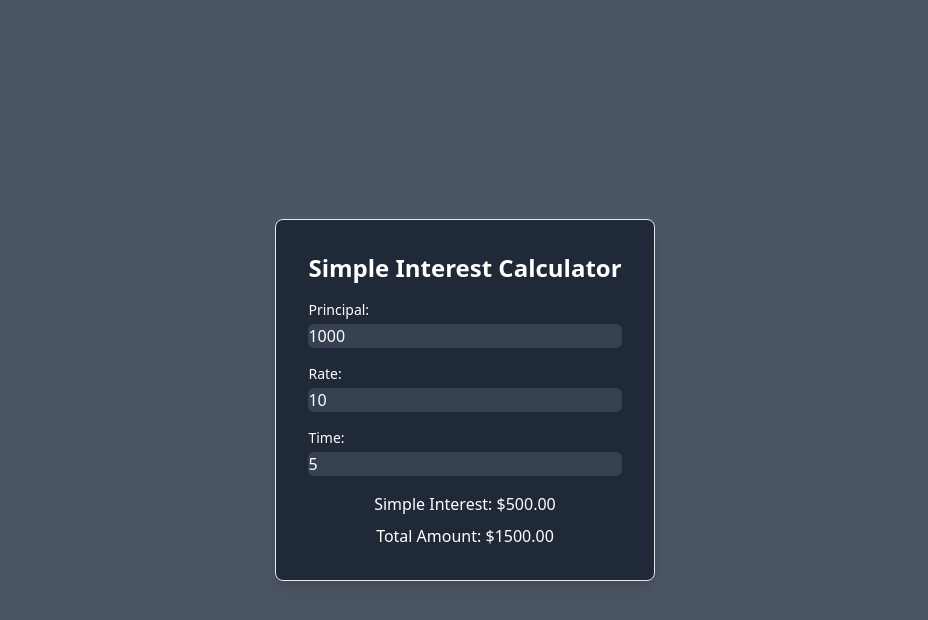
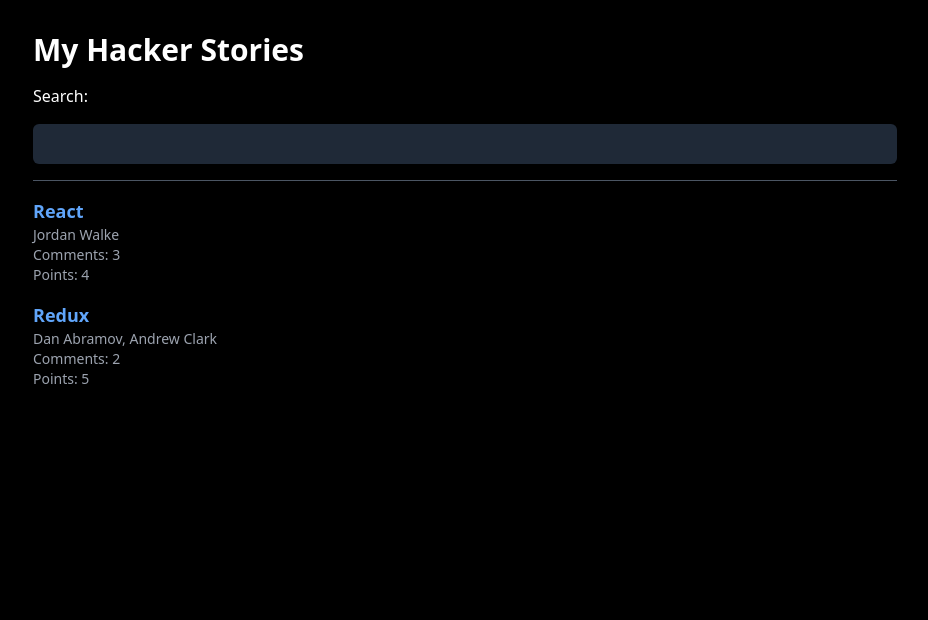
Before and after one commit to Sthasaurav/react-project, a React (Vite) app: page / in a window 1280 px wide. Shown: the top 620 px of the page, without its empty margins (175-1103 px from the left). Built offline with nearby package versions, Linux system fonts and the light colour scheme.

Commit message:
arrayObj

```diff
--- a/src/App.jsx
+++ b/src/App.jsx
@@ -1,58 +1,53 @@
-import React, { useState } from 'react';
+import React from 'react';
+
+const list = [
+  {
+    title: 'React',
+    url: 'https://reactjs.org/',
+    author: 'Jordan Walke',
+    num_comments: 3,
+    points: 4,
+    objectID: 0,
+  },
+  {
+    title: 'Redux',
+    url: 'https://redux.js.org/',
+    author: 'Dan Abramov, Andrew Clark',
+    num_comments: 2,
+    points: 5,
+    objectID: 1,
+  },
+];
 
 function App() {
-  const [principal, setPrincipal] = useState(1000);
-  const [rate, setRate] = useState(10);
-  const [time, setTime] = useState(5);
-  const [simpleInterest, setSimpleInterest] = useState(calculateSimpleInterest(principal, rate, time));
-  const [totalAmount, setTotalAmount] = useState(principal + simpleInterest);
+  return (
+    <div className="bg-black text-white min-h-screen py-8">
+      <div className="max-w-4xl mx-auto px-4">
+        <h1 className="text-3xl font-bold mb-4">My Hacker Stories</h1>
 
-  function calculateSimpleInterest(principal, rate, time) {
-    return (principal * rate * time) / 100;
-  }
+        <label htmlFor="search" className="block mb-4">
+          Search:
+        </label>
+        <input id="search" type="text" className="form-input bg-gray-800 text-white w-full rounded-md py-2 px-4 mb-4" />
 
-  const handlePrincipal = (event) => {
-    const value = parseFloat(event.target.value);
-    setPrincipal(value);
-    const interest = calculateSimpleInterest(value, rate, time);
-    setSimpleInterest(interest);
-    setTotalAmount(value + interest);
-  };
-  const handleRate = (event) => {
-    const value = parseFloat(event.target.value);
-    setRate(value);
-    const interest = calculateSimpleInterest(principal, value, time);
-    setSimpleInterest(interest);
-    setTotalAmount(principal + interest);
-  };
-  const handleTime = (event) => {
-    const value = parseFloat(event.target.value);
-    setTime(value);
-    const interest = calculateSimpleInterest(principal, rate, value);
-    setSimpleInterest(interest);
-    setTotalAmount(principal + interest);
-  };
+        <hr className="border-gray-600 mb-4" />
 
-  return (
-    <div className="bg-gray-600 min-h-screen flex justify-center items-center">
-      <div className="max-w-md mx-auto bg-gray-800 text-white p-8 border rounded-lg shadow-lg">
-        <h2 className="text-2xl font-semibold mb-4">Simple Interest Calculator</h2>
-        <div className="mb-4">
-          <label htmlFor="principle" className="block text-sm font-medium">Principal:</label>
-          <input type="text" value={principal} onChange={handlePrincipal} className="form-input mt-1 block w-full rounded-md bg-gray-700 text-white border-gray-600 focus:border-blue-300 focus:ring focus:ring-blue-200" />
-        </div>
-        <div className="mb-4">
-          <label htmlFor="rate" className="block text-sm font-medium">Rate:</label>
-          <input type="text" value={rate} onChange={handleRate} className="form-input mt-1 block w-full rounded-md bg-gray-700 text-white border-gray-600 focus:border-blue-300 focus:ring focus:ring-blue-200" />
-        </div>
-        <div className="mb-4">
-          <label htmlFor="time" className="block text-sm font-medium">Time:</label>
-          <input type="text" value={time} onChange={handleTime} className="form-input mt-1 block w-full rounded-md bg-gray-700 text-white border-gray-600 focus:border-blue-300 focus:ring focus:ring-blue-200" />
-        </div>
-        <div className="text-center">
-          <p className="mb-2">Simple Interest: ${simpleInterest.toFixed(2)}</p>
-          <p>Total Amount: ${totalAmount.toFixed(2)}</p>
-        </div>
+        <ul>
+          {list.map(function (item) {
+            return (
+              <li key={item.objectID} className="mb-4">
+                <span className="text-lg font-bold">
+                  <a href={item.url} className="text-blue-400 hover:underline">
+                    {item.title}
+                  </a>
+                </span>
+                <span className="block text-sm text-gray-400">{item.author}</span>
+                <span className="block text-sm text-gray-400">Comments: {item.num_comments}</span>
+                <span className="block text-sm text-gray-400">Points: {item.points}</span>
+              </li>
+            );
+          })}
+        </ul>
       </div>
     </div>
   );
```
